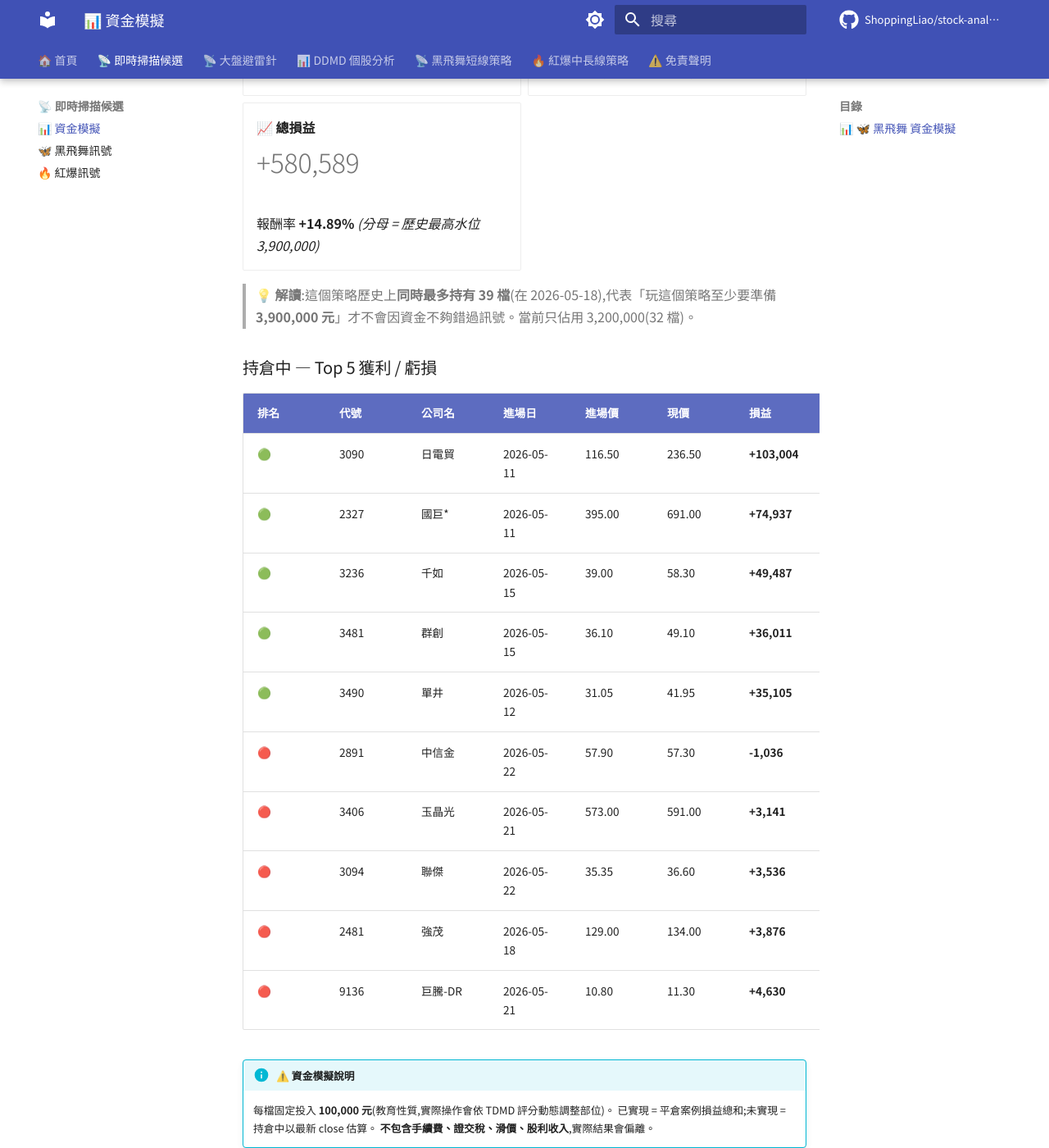
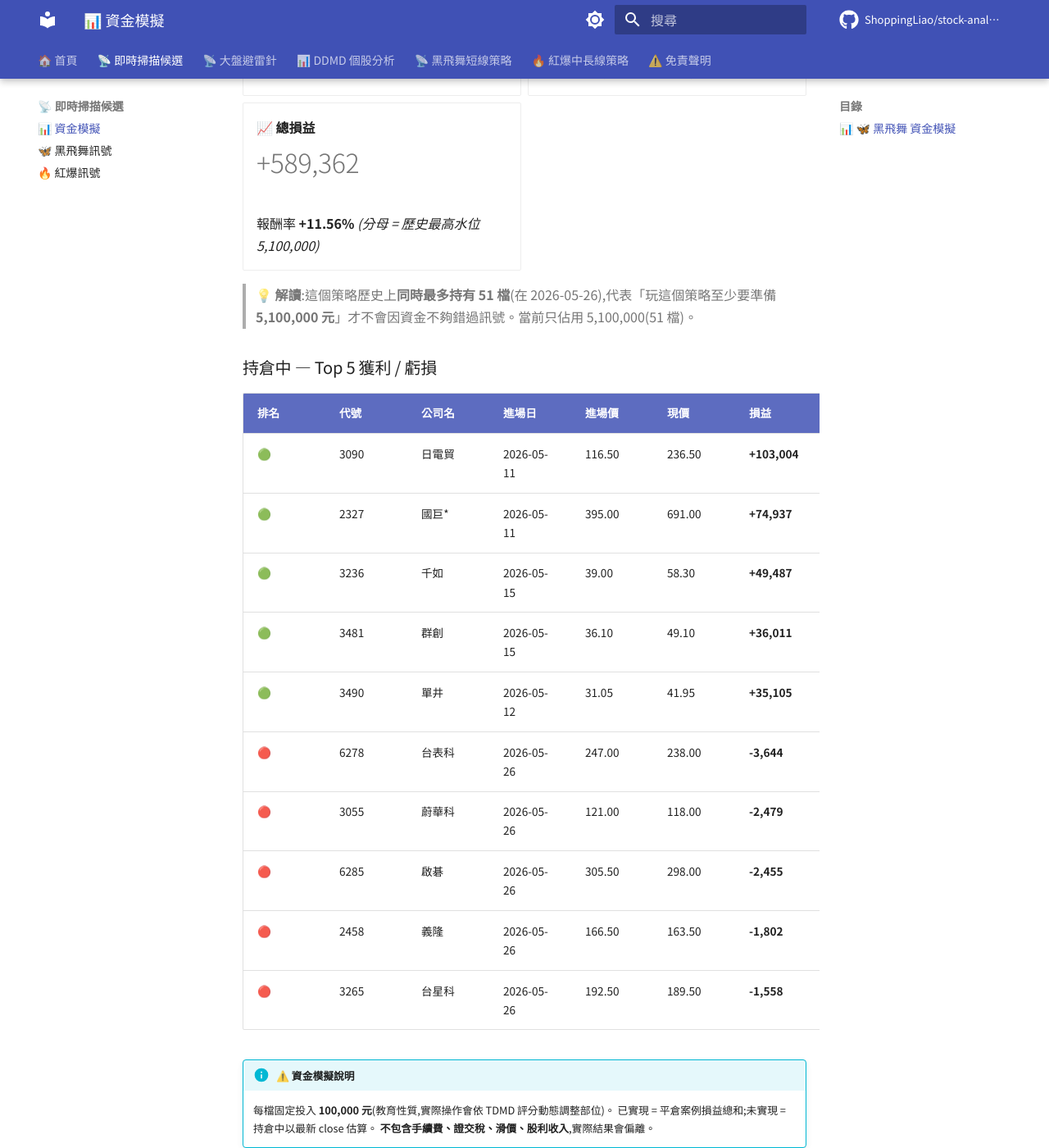
Before and after one commit to ShoppingLiao/stock-analysis-public, an MkDocs documentation site: the page built from docs/signals_capital.md, in a window 1280 px wide and 1400 px high, scrolled down 817 px. Shown: the whole window at 82% size. Built offline with MkDocs 1.6.1 and Material for MkDocs 9.7.7, drawn with Linux system fonts in a browser that asks for light colours; comment, search, counter and statistics services are not loaded; some of the changed text lies outside the part shown.

Commit message:
docs(signals): update BB + RB + capital (2026-05-26)

```diff
--- a/docs/signals_capital.md
+++ b/docs/signals_capital.md
@@ -17,15 +17,15 @@
 
 -   **💼 當前資金水位**
 
-    # 3,200,000
+    # 5,100,000
 
-    持倉 32 檔 × 100,000
+    持倉 51 檔 × 100,000
 
 -   **🌊 歷史最高水位**
 
-    # 3,900,000
+    # 5,100,000
 
-    同時持倉 **39 檔**(出現在 2026-05-18)
+    同時持倉 **51 檔**(出現在 2026-05-26)
 
 -   **🟢 已實現損益**
 
@@ -35,19 +35,19 @@
 
 -   **🟡 未實現損益**
 
-    # +693,509
+    # +702,282
 
-    持倉 32 檔(現價 vs 進場價)
+    持倉 51 檔(現價 vs 進場價)
 
 -   **📈 總損益**
 
-    # +580,589
+    # +589,362
 
-    報酬率 **+14.89%** _(分母 = 歷史最高水位 3,900,000)_
+    報酬率 **+11.56%** _(分母 = 歷史最高水位 5,100,000)_
 
 </div>
 
-> **💡 解讀**:這個策略歷史上**同時最多持有 39 檔**(在 2026-05-18),代表「玩這個策略至少要準備 **3,900,000 元**」才不會因資金不夠錯過訊號。當前只佔用 3,200,000(32 檔)。
+> **💡 解讀**:這個策略歷史上**同時最多持有 51 檔**(在 2026-05-26),代表「玩這個策略至少要準備 **5,100,000 元**」才不會因資金不夠錯過訊號。當前只佔用 5,100,000(51 檔)。
 
 ### 持倉中 — Top 5 獲利 / 虧損
 
@@ -58,11 +58,11 @@
 | 🟢 | 3236 | 千如 | 2026-05-15 | 39.00 | 58.30 | **+49,487** | **+49.49%** |
 | 🟢 | 3481 | 群創 | 2026-05-15 | 36.10 | 49.10 | **+36,011** | **+36.01%** |
 | 🟢 | 3490 | 單井 | 2026-05-12 | 31.05 | 41.95 | **+35,105** | **+35.10%** |
-| 🔴 | 2891 | 中信金 | 2026-05-22 | 57.90 | 57.30 | **-1,036** | **-1.04%** |
-| 🔴 | 3406 | 玉晶光 | 2026-05-21 | 573.00 | 591.00 | **+3,141** | **+3.14%** |
-| 🔴 | 3094 | 聯傑 | 2026-05-22 | 35.35 | 36.60 | **+3,536** | **+3.54%** |
-| 🔴 | 2481 | 強茂 | 2026-05-18 | 129.00 | 134.00 | **+3,876** | **+3.88%** |
-| 🔴 | 9136 | 巨騰-DR | 2026-05-21 | 10.80 | 11.30 | **+4,630** | **+4.63%** |
+| 🔴 | 6278 | 台表科 | 2026-05-26 | 247.00 | 238.00 | **-3,644** | **-3.64%** |
+| 🔴 | 3055 | 蔚華科 | 2026-05-26 | 121.00 | 118.00 | **-2,479** | **-2.48%** |
+| 🔴 | 6285 | 啟碁 | 2026-05-26 | 305.50 | 298.00 | **-2,455** | **-2.45%** |
+| 🔴 | 2458 | 義隆 | 2026-05-26 | 166.50 | 163.50 | **-1,802** | **-1.80%** |
+| 🔴 | 3265 | 台星科 | 2026-05-26 | 192.50 | 189.50 | **-1,558** | **-1.56%** |
 
 !!! info "⚠️ 資金模擬說明"
     每檔固定投入 **100,000 元**(教育性質,實際操作會依 TDMD 評分動態調整部位)。
@@ -139,15 +139,15 @@
 
 -   **💼 當前資金水位**
 
-    # 11,500,000
+    # 13,400,000
 
-    BB 3,200,000 + RB 8,300,000
+    BB 5,100,000 + RB 8,300,000
 
 -   **🌊 兩策略歷史最高水位**
 
-    # 12,200,000
+    # 13,400,000
 
-    BB peak 3,900,000(39 檔)+ RB peak 8,300,000(83 檔)
+    BB peak 5,100,000(51 檔)+ RB peak 8,300,000(83 檔)
 
 -   **🟢 已實現損益**
 
@@ -157,19 +157,19 @@
 
 -   **🟡 未實現損益**
 
-    # +1,750,760
+    # +1,759,533
 
-    BB +693,509 + RB +1,057,251
+    BB +702,282 + RB +1,057,251
 
 -   **📈 總損益**
 
-    # +1,637,840
+    # +1,646,613
 
-    報酬率 **+13.42%** _(分母 = 兩策略歷史最高水位)_
+    報酬率 **+12.29%** _(分母 = 兩策略歷史最高水位)_
 
 </div>
 
-> **💡 同時玩兩個策略至少要準備 12,200,000 元**(BB / RB 兩個獨立資金池)。
+> **💡 同時玩兩個策略至少要準備 13,400,000 元**(BB / RB 兩個獨立資金池)。
 
 **策略分工**:🦋 黑飛舞(短線 5MA 強勢回檔)+ 🔥 紅爆(中長線 400 日新高量爆 3x)
 
```
Also changed, not shown: docs/signals_black_butterfly.md (+22 -2 lines).
